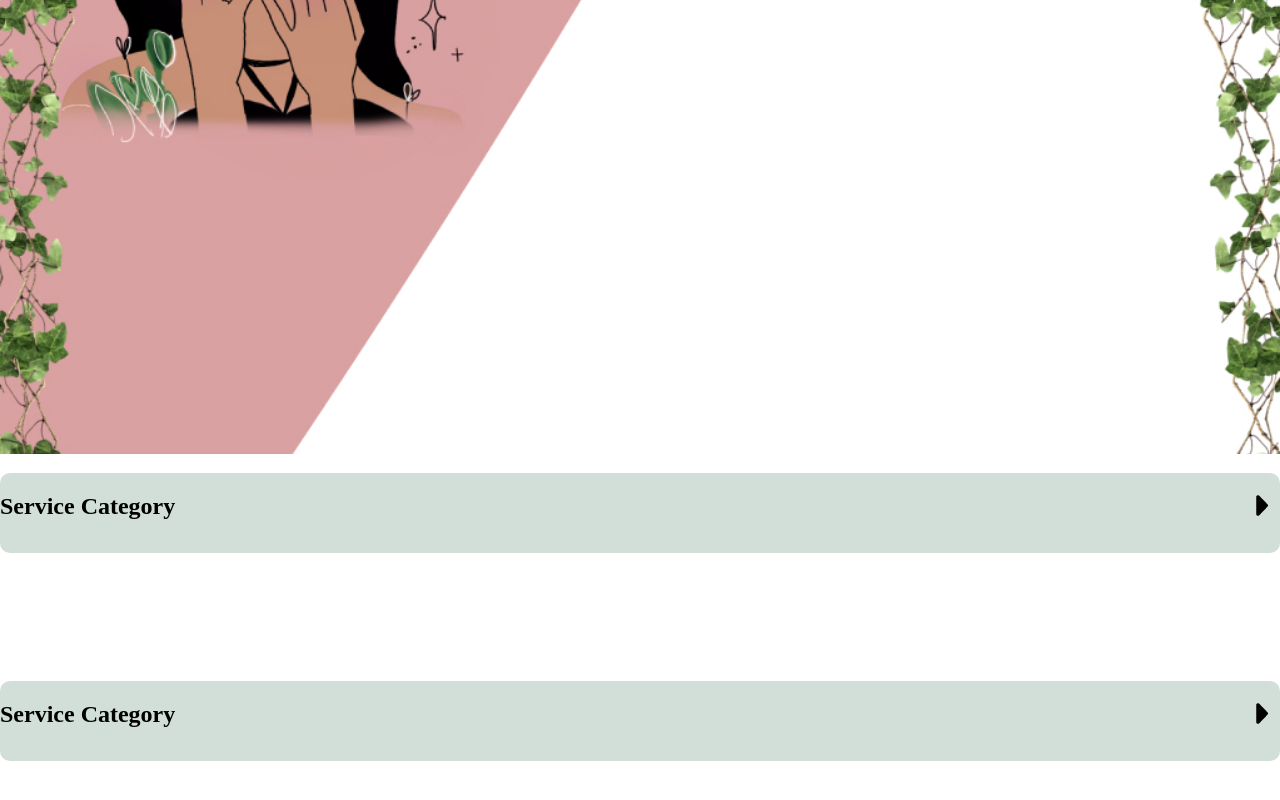
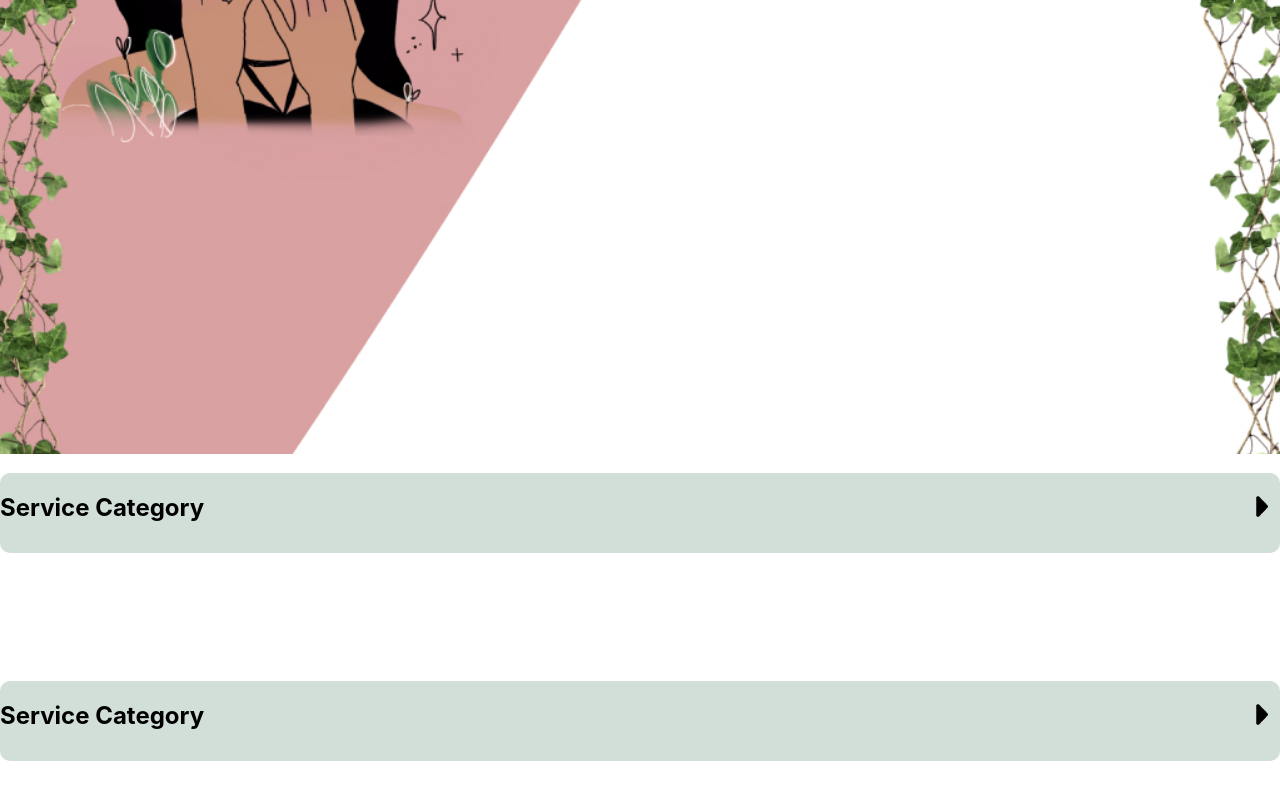
Before and after one commit to JeremiahSifuentes/hells-paradise-nails, a React (Create React App) app: page / in a window 1280 px wide. Shown: the part 346-1146 px from the top of the page. Built offline with nearby package versions, Linux system fonts and the light colour scheme.

Commit message:
Designed service card. Adding Props.

```diff
--- a/src/App.css
+++ b/src/App.css
@@ -1,5 +1,8 @@
+@import url('https://fonts.googleapis.com/css?family=Source+Sans+Pro:regular,bold,italic&subset=latin,latin-ext');
+
 .App {
   text-align: center;
+  font-family: 'Oswald';
 }
 
 .landing-wrapper {
@@ -31,7 +34,7 @@
   transition:0.5s cubic-bezier(0.36, 0, 0.66, -0.56);
   overflow: hidden;
   position: relative;
-  font-family: Oswald;
+
   margin-bottom: 10%;
 }
 
@@ -47,7 +50,6 @@
   transition: ease-in .6s;
   overflow: auto;
   position: relative;
-  font-family: Oswald;
   margin-bottom: 10%;
 }
 
@@ -73,5 +75,25 @@
 }
 
 .service-container-content {
+  margin-left: 4%;
+  margin-right: 4%;
+}
 
+.card-title {
+  margin-bottom: 0%;
+  font-weight: 700;
 }
+
+.card-time-price {
+  margin-top: 0%;
+  font-size: 16px;
+  font-weight: 600;
+}
+
+.card-description {
+  font-weight: 500;
+}
+
+.card-footnote-list {
+  font-weight: 500;
+}
--- a/src/components/ServiceCard.js
+++ b/src/components/ServiceCard.js
@@ -3,15 +3,21 @@ import ServiceTimenPrice from '../components/ServiceTimenPrice'
 import ServiceDescription from '../components/ServiceDescription'
 import ServiceFootnotes from '../components/ServiceFootnotes'
 import ServiceCarousel from '../components/ServiceCarousel'
+import {useState} from 'react';
 
 const ServiceCard = () => {
+
+    const [showServices, setShowServices] = useState("false")
+
+
+
     return (
         <div>
             < ServiceTitle />
             < ServiceTimenPrice />
             < ServiceDescription />
-            {/* < ServiceFootnotes />
-            < ServiceCarousel /> */}
+            < ServiceFootnotes />
+            {/* < ServiceCarousel /> */}
         </div>
     )
 }
--- a/src/components/ServiceDescription.js
+++ b/src/components/ServiceDescription.js
@@ -3,7 +3,7 @@ import PropTypes from 'prop-types'
 const ServiceDescription = ({serviceDescription}) => {
     return (
         <div>
-            <p>{serviceDescription}</p>
+            <p className="card-description">{serviceDescription}</p>
         </div>
     )
 }
@@ -13,7 +13,7 @@ ServiceDescription.protoTypes = {
 }
 
 ServiceDescription.defaultProps = {
-    serviceDescription: "Lorem, ipsum dolor sit amet consectetur adipisicing elit. Impedit id vitae quam porro deleniti tenetur cumque fuga corporis sit ad libero eos saepe repudiandae voluptatum facere ab maiores molestias accusantium doloribus nihil nostrum reprehenderit, molestiae harum. Corrupti ab quod impedit, odit esse minus consectetur ut, fuga, tenetur eveniet exercitationem. Nam vero iste corrupti beatae natus."
+    serviceDescription: "Lorem, ipsum dolor sit amet consectetur adipisicing elit. Impedit id vitae quam porro deleniti tenetur cumque fuga corporis sit ad libero eos saepe repudiandae voluptatum facere ab maiores molestias accusantium doloribus nihil nostrum reprehenderit odit esse minus"
 }
 
 export default ServiceDescription
--- /dev/null
+++ b/src/components/ServiceFootnote.js
@@ -0,0 +1,19 @@
+import PropTypes from 'prop-types'
+
+const ServiceFootnote = ({footnote}) => {
+    return (
+        <>
+            <li className='serviceFootnote'>{footnote}</li>
+        </>
+    )
+}
+
+ServiceFootnote.defaultProps = {
+    footnote: 'Test footnote'
+}
+
+ServiceFootnote.protoTypes = {
+    footnote: PropTypes.string.isRequired
+}
+
+export default ServiceFootnote
--- a/src/components/ServiceFootnotes.js
+++ b/src/components/ServiceFootnotes.js
@@ -0,0 +1,13 @@
+import Footnote from '../components/ServiceFootnote'
+
+const ServiceFootnotes = () => {
+    return (
+        <div>
+            <ul className='card-footnote-list'>
+                < Footnote />
+            </ul>
+        </div>
+    )
+}
+
+export default ServiceFootnotes
--- a/src/components/ServicesContainer.js
+++ b/src/components/ServicesContainer.js
@@ -1,12 +1,15 @@
 import ServiceCard from '../components/ServiceCard'
-import {useState} from 'react';
+import {useState} from 'react'
 import ButtonImg from '../images/sort-down-solid 1.png'
 import PropTypes from 'prop-types'
-import React from 'react'
 
 const ServicesContainer = ({title}) => {
 
     const [isActive, setActive] = useState("false");
+
+
+
+
 
     const onClick = () => {
         setActive(!isActive);
@@ -21,8 +24,13 @@ const ServicesContainer = ({title}) => {
                     <img src={ButtonImg} alt='expand-services'/>
                 </button>
             </div>
-                <div className='service-container-content'>
+                <div  className='service-container-content'>
                     <ServiceCard />
+                    <ServiceCard />
+
+                    <ServiceCard />
+
+                    <hr></hr>
                 </div>
             </div>
     </>
@@ -44,5 +52,5 @@ export default ServicesContainer
 //  <div className="flex-item2">
 //      <h3 className="card-title">Title of Service</h3>
 //      <h4 className="card-time-price">(Time and Price)</h4>
-//      <p className="card-description">Lorem, ipsum dolor sit amet consectetur adipisicing elit. Impedit id vitae quam porro deleniti tenetur cumque fuga corporis sit ad libero eos saepe repudiandae voluptatum facere ab maiores molestias accusantium doloribus nihil nostrum reprehenderit, molestiae harum. Corrupti ab quod impedit, odit esse minus consectetur ut, fuga, tenetur eveniet exercitationem. Nam vero iste corrupti beatae natus.</p>
+//      <p className="card-description"></p>
 // </div>
```
Lines whose indentation alone changed are shown as unchanged.
